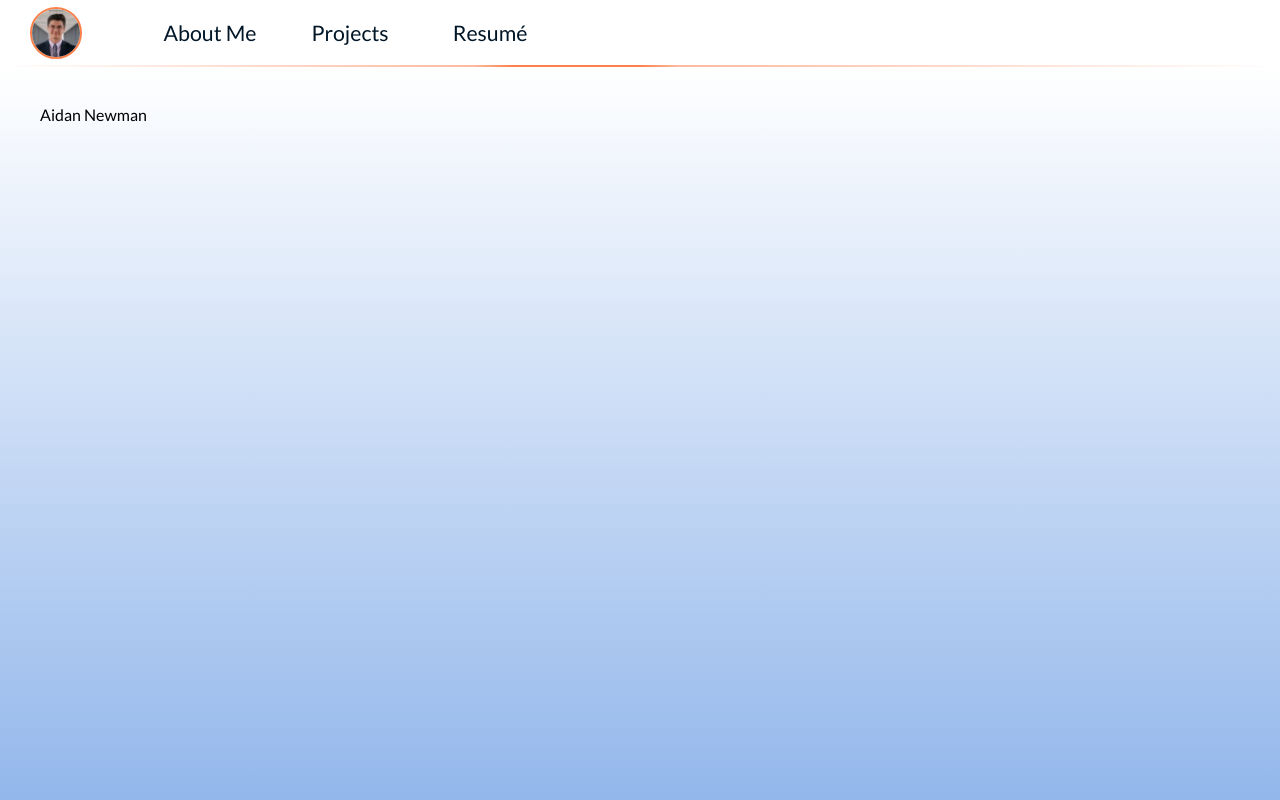
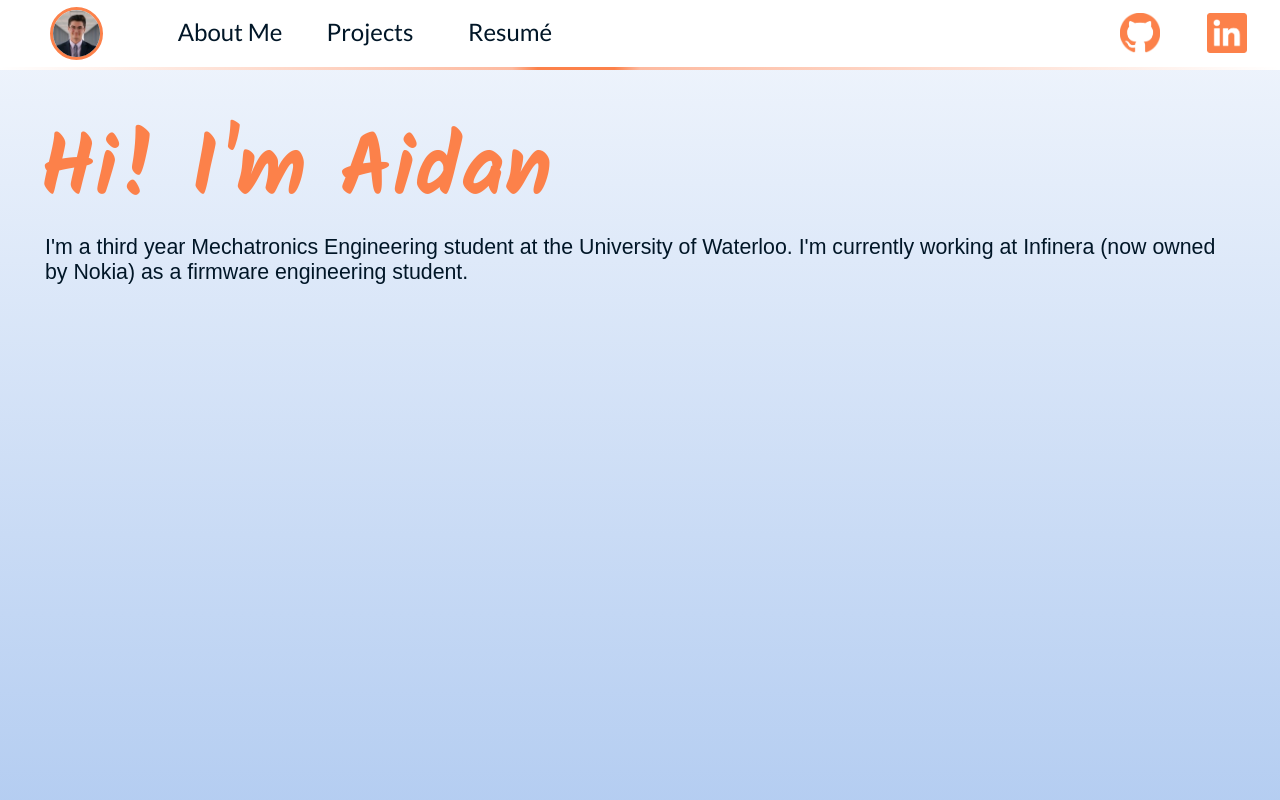
Before and after one commit to aidan-newman/aidan-newman.github.io, a plain HTML site: page index.html in a window 1280 px wide. Shown: the top 800 px of the page. Drawn offline with Linux system fonts and the light colour scheme; a web font is replaced by a local one.

Commit message:
lots of progress

```diff
--- a/index.css
+++ b/index.css
@@ -7,6 +7,7 @@
     --clr-bright1: #FC814A;
     --clr-bright2: #20A4F3;
     --hdr-base-ctr: 45%;
+    --hdr-size: 70px;
 }
 * {
     position: relative;
@@ -21,19 +22,28 @@ a {
   }
 
 header {
+    white-space: nowrap;
     position: fixed;
     background-color: var(--clr-light1);
-    height: 65px;
+    height: var(--hdr-size);
+    font-size: 0;
     width: 100%;
-    font-size: 0;
     z-index: 1000;
+
+}
+
+#header-left {
+    display: inline-block;
+    height: 95%;
+    width: 70%;
+    text-align: left;
+    padding-left: 20px;
 }
 #pf-blk {
     display: inline-block;
+    vertical-align: bottom;
     height: 100%;
     width: 140px;
-    line-height: 62px;
-    font-size: 16pt;
 }
 #pf-wrap {
     display: flex;
@@ -42,12 +52,13 @@ header {
     height: 100%;
 }
 #pf-pic {
+    cursor: pointer;
     margin-left: 30px;
     height: 80%;
     border-radius: 50%;
     aspect-ratio: 1/1;
     line-height: normal;
-    border: var(--clr-bright1) 2px solid;
+    border: var(--clr-bright1) 3px solid;
 }
 .pg-blk {
     display: inline-block;
@@ -55,43 +66,94 @@ header {
     text-align: center;
     width: 140px;
     height: 100%;
-    line-height: 62px;
-    font-size: 16pt;
     color: var(--clr-dark1);
 }
 .pg-wrap {
     height: 100%;
     display: flex;
     align-items: center;
+
 }
 .pg-txt {
+    font-size: 18pt;
     padding: 5%;
     line-height: normal;
+    line-height: 100%;
     height: 60%;
     width: 100%;
 }
 .pg-txt:hover {
     color: var(--clr-bright1);
 }
+
+
+#header-right {
+    display: inline-block;
+    height: 95%;
+    width: 30%;
+    text-align: right;
+    padding-right: 20px;
+}
+.link-blk {
+    display: inline-block;
+    vertical-align: bottom;
+    height: 100%;
+    aspect-ratio: 1/1;
+    margin-left: 20px;
+}
+.link-wrap {
+    display: flex;
+    align-items: center;
+    justify-content: center;
+    height: 100%;
+}
+.link-link {
+    height: 60%;
+    aspect-ratio: 1/1;
+}
+.link-img {
+    height: 100%;
+    aspect-ratio: 1/1;
+}
+
+
 #hdr-base {
+    display: block;
     margin-left: 0%;
     margin-right: 0%;
     width: 100%;
-    height: 2px;
+    height: 5%;
     background: linear-gradient(90deg,
         var(--clr-light1) 0%,
-        var(--clr-light4) calc(var(--hdr-base-ctr) - 8%),
-        var(--clr-bright1) calc(var(--hdr-base-ctr) - 5%),
+        var(--clr-light4) calc(var(--hdr-base-ctr) - 5%),
+        var(--clr-bright1) calc(var(--hdr-base-ctr) - 3%),
         var(--clr-bright1) var(--hdr-base-ctr),
-        var(--clr-bright1) calc(var(--hdr-base-ctr) + 5%),
-        var(--clr-light4) calc(var(--hdr-base-ctr) + 8%),
+        var(--clr-bright1) calc(var(--hdr-base-ctr) + 3%),
+        var(--clr-light4) calc(var(--hdr-base-ctr) + 5%),
         var(--clr-light1) 100%);
 }
 
-main {
-    padding: 40px;
-    top: 65px;
-    height: 120vh;
+
+#background {
+    padding: 60px 40px;
+    top: var(--hdr-size);;
+    height: 200vh;
     width: 100%;
-    background: linear-gradient(180deg, var(--clr-light1), var(--clr-light2));
+    background: linear-gradient(180deg, var(--clr-light1) -15%, var(--clr-light2) 100%);
 }
+#name {
+    font-family: "Kalam", cursive;/*"Rubik Dirt", system-ui;*/
+    font-weight: 700;
+    font-style: normal;
+    font-size: 64pt;
+    color: #FC814A;
+    line-height: 100%;
+}
+#content {
+    padding: 20px 5px;
+    color: var(--clr-dark1);
+    font-family: sans-serif;
+    font-size: 16pt;
+    font-weight: normal;
+    font-style: normal;
+}
--- a/index.html
+++ b/index.html
@@ -5,41 +5,61 @@
   <head>
     <title>About Me</title>
     <link href="index.css" rel="stylesheet"/>
+
     <link rel="preconnect" href="https://fonts.googleapis.com">
     <link rel="preconnect" href="https://fonts.gstatic.com" crossorigin>
+
     <link href="https://fonts.googleapis.com/css2?family=Abel&display=swap" rel="stylesheet">
-    <link rel="preconnect" href="https://fonts.googleapis.com">
-    <link rel="preconnect" href="https://fonts.gstatic.com" crossorigin>
     <link href="https://fonts.googleapis.com/css2?family=Arvo&family=Lato:wght@300;400&display=swap" rel="stylesheet">
+    <link href="https://fonts.googleapis.com/css2?family=Kalam:wght@300;400;700&family=Knewave&family=Nothing+You+Could+Do&family=Rubik+Dirt&family=Saira+Stencil+One&family=Sansation:ital,wght@0,300;0,400;0,700;1,300;1,400;1,700&display=swap" rel="stylesheet">
   </head>
 
 
   <body>
     <header>
+      <div id="header-left">
         <div id="pf-blk">
           <div id="pf-wrap">
-          <img id="pf-pic" src="pfp.png"></img>
+            <img id="pf-pic" src="images/pfp.png"><a></a></img>
           </div>
         </div>
-      <div class="pg-blk">
+        <div class="pg-blk"data-dir="#/aboutme">
           <div class="pg-wrap">
-          <a class="pg-txt" href="#/">
+            <a class="pg-txt" href="#/aboutme">
               About Me
             </a>
           </div>
         </div>
-      <div class="pg-blk">
+        <div class="pg-blk" data-dir="#/projects">
           <div class="pg-wrap">
-          <a class="pg-txt" href="#/Projects">
+            <a class="pg-txt" href="#/projects">
               Projects
             </a>
           </div>
         </div>
-      <div class="pg-blk">
+        <div class="pg-blk" data-dir="#/resum%C3%A9">
           <div class="pg-wrap">
-          <a class="pg-txt" href="#/Resumé">
+            <a class="pg-txt" href="#/resumé">
               Resumé
             </a>
+          </div>
+        </div>
+      </div>
+
+      <div id="header-right">
+        <div class="link-blk">
+          <div class="link-wrap">
+            <a href="https://github.com/aidan-newman" target=”_blank” rel="noreferrer noopener" class="link-link">
+              <img class="link-img" src="images/GitHub Logo.png" alt="LinkedIn">
+            </a>
+          </div>
+        </div>
+        <div class="link-blk">
+          <div class="link-wrap">
+            <a href="https://www.linkedin.com/in/aidan-newman/" target=”_blank” rel="noreferrer noopener" class="link-link">
+              <img class="link-img" src="images/LinkedIn Logo.png" alt="GitHub">
+            </a>
+          </div>
         </div>
       </div>
 
@@ -48,10 +68,11 @@
 
 
     <main>
-      <div id="background"></div>
-      <p id="name">Aidan Newman</p>
+      <div id="background">
+        <h1 id="name">Hi! I'm Aidan</h1>
+        <p id="content">I'm a third year Mechatronics Engineering student at the University of Waterloo. I'm currently working at Infinera (now owned by Nokia) as a firmware engineering student.</p>
+      </div>
     </main>
-
 
     <footer>
 
--- a/js/index.js
+++ b/js/index.js
@@ -1,7 +1,7 @@
 console.log("Page loaded");
 
-let clicked = 0;
-let pos = 45;
+let selectedPage = 0;
+let baseGradPos = 45;
 
 function animVar(start, target, dur, updateFn) {
     const init = performance.now();
@@ -17,33 +17,70 @@ function animVar(start, target, dur, updateFn) {
     requestAnimationFrame(frame);
 }
 
-
-
 document.addEventListener("DOMContentLoaded", () => {
 
     const pages = [...document.querySelectorAll(".pg-blk")];
     const main = document.querySelector("main");
 
-    function selectPage(pages, i) {
+    // once loaded functions
+    function updateBaseGrad(pages, i) {
         const main_rect = main.getBoundingClientRect();
 
         let target = (pages[i].getBoundingClientRect().left + pages[i].getBoundingClientRect().width/2) / main_rect.width * 100;
 
-        animVar(pos, target, 150, x => {
+        animVar(baseGradPos, target, 100, x => {
             document.documentElement.style.setProperty("--hdr-base-ctr", x+"%");
         });
-        pos = target;
+        baseGradPos = target;
+    }
+
+    function selectPage(pages, i, moveBaseGrad) {
+        if (moveBaseGrad) {
+            updateBaseGrad(pages, i);
+        }
+        let hash = window.location.hash;
+        hash = pages[i].getAttribute("data-dir");
+    }
+
+    function getPageIndex(pages, dir) {
+        for (let i = 0; i < pages.length; i++) {
+            if (pages[i].getAttribute("data-dir") == dir) return i;
+        }
     }
 
 
 
+    let hash = window.location.hash;
+    console.log(hash);
+    switch (hash) {
+        case "":
+            hash = "#/aboutme";
+            break;
+        case "#/":
+            hash = "#/aboutme";
+            break;
+        case "#/aboutme":
+
+            selectPage(pages, getPageIndex(pages, "#/aboutme"), 0);
+            break;
+        case "#/projects":
+            selectPage(pages, getPageIndex(pages, "#/projects"), 0);
+            break;
+        case "#/resum%C3%A9":
+            selectPage(pages, getPageIndex(pages, "#/resum%C3%A9"), 0);
+            break;
+    }
+
+    // select a page
     for (let i = 0; i < pages.length; i++) {
         pages[i].addEventListener("click", () => {
-            clicked = i;
-            selectPage(pages, i);
+            selectedPage = i;
+            selectPage(pages, i, 1);
         });
     }
+
+    // dynamically update page select base gradient with window resizing
     window.addEventListener("resize", () => {
-        selectPage(pages, clicked);
+        updateBaseGrad(pages, selectedPage);
     });
 });
```
Also changed, not shown: images/BurgerIcon.png (deleted), images/GitHub Logo.png (added), images/LinkedIn Logo.png (added), images/pfp.png (renamed from pfp.png). Lines whose indentation alone changed are shown as unchanged.
